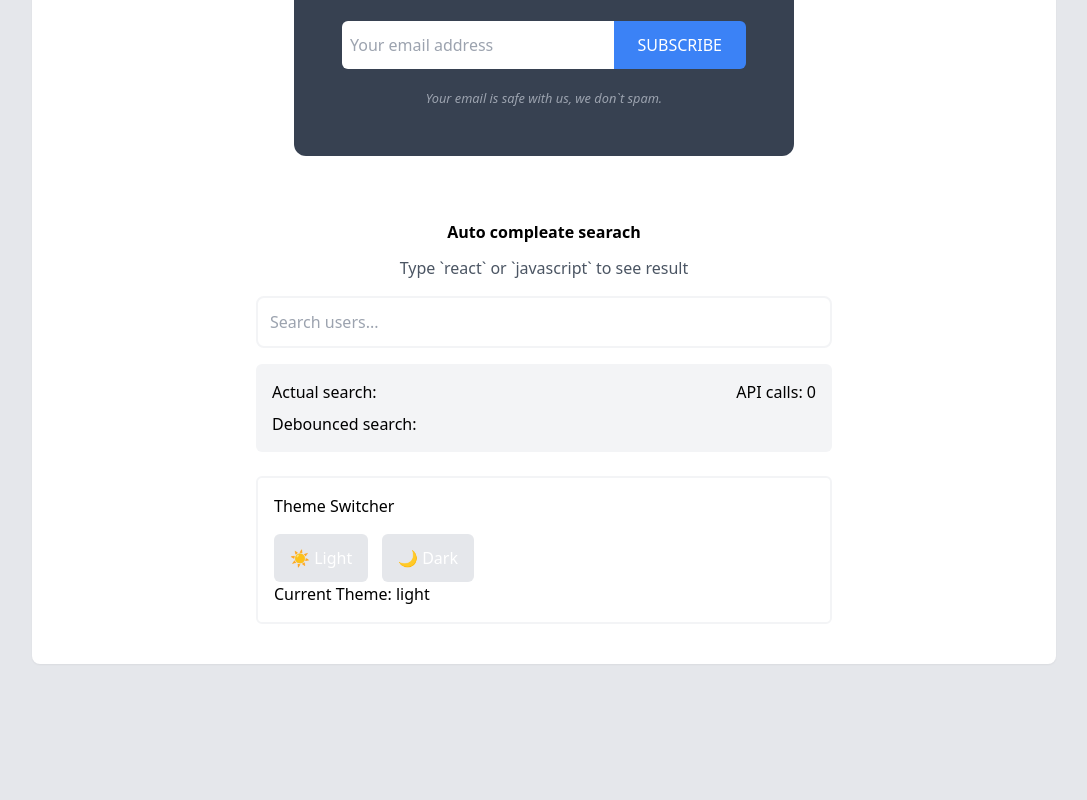
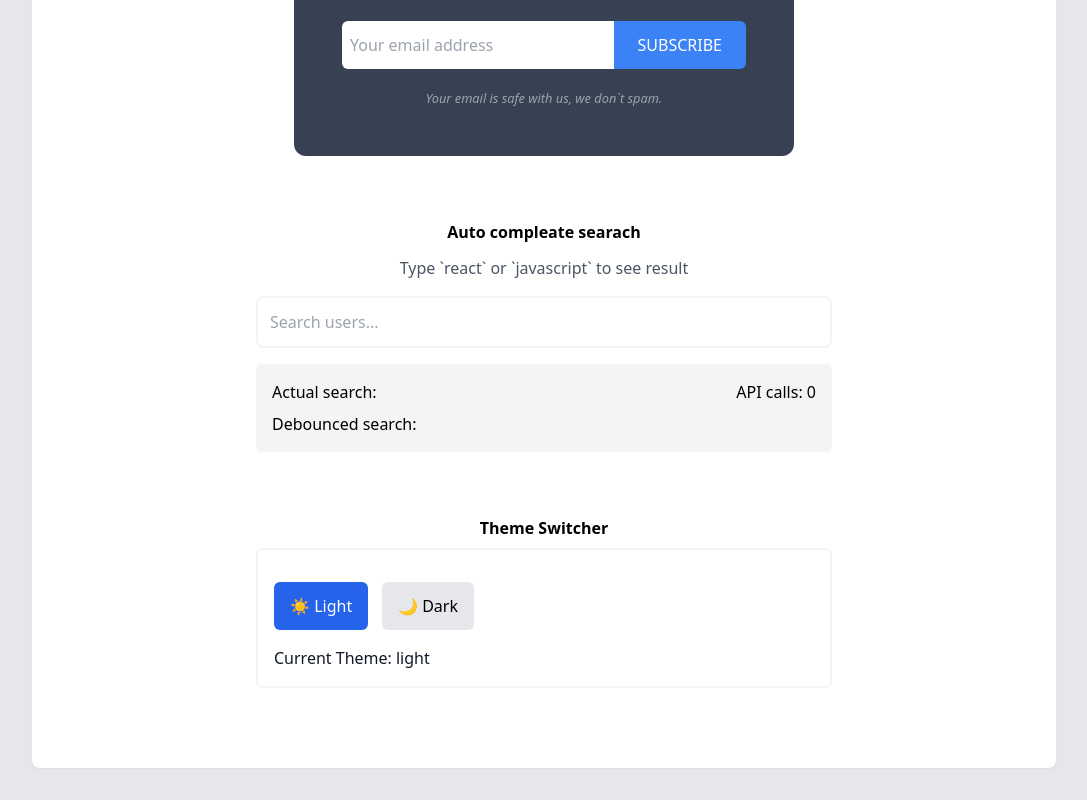
Before and after one commit to szczepanieceryk/daily-coding, a React (Vite) app: page / in a window 1280 px wide. Shown: the part 595-1395 px from the top of the page, without its empty margins (96-1183 px from the left). Before the commit the page ends 1291 px from the top, so only its background shows below. Built offline with nearby package versions, Linux system fonts and the light colour scheme.

Commit message:
feat(ui): use Theme switcher in component

```diff
--- a/src/hooks/useLocalStorage.ts
+++ b/src/hooks/useLocalStorage.ts
@@ -1,6 +1,8 @@
 import { useState, useEffect } from 'react';
 
-const useLocalStorage = (key: string, defaultValue: string) => {
+type Theme = 'light' | 'dark';
+
+const useLocalStorage = (key: string, defaultValue: Theme) => {
   const [value, setValue] = useState(() => {
     try {
       const item = window.localStorage.getItem(key);
--- a/src/layouts/ThemeSwitcher.tsx
+++ b/src/layouts/ThemeSwitcher.tsx
@@ -1,34 +1,35 @@
-import React, { useState } from 'react';
-
-type Theme = 'light' | 'dark';
+import React from 'react';
+import useLocalStorage from '../hooks/useLocalStorage';
 
 const ThemeSwitcher: React.FC = () => {
-  const [currentTheme, setCurrentTheme] = useState<Theme>('light');
+  const [theme, setTheme] = useLocalStorage('theme', 'light');
 
-  const buttonThemes: Record<Theme, string> = {
-    light: 'bg-blue-500 text-white',
-    dark: 'bg-gray-800 text-white',
-  };
+  const baseClasses = 'rounded-md py-3 px-4';
 
-  const buttonStyles = buttonThemes[currentTheme];
-  const baseClasses = 'rounded-md py-3 px-4 bg-gray-200';
-  const buttonClasses = `${baseClasses} ${buttonStyles}`;
-
-  const handleClick = () => {
-    setCurrentTheme('dark');
-  };
   return (
-    <div className="my-6 p-4 rounded-md border-2 border-gray-100">
-      <span className="block font-medium">Theme Switcher</span>
-      <div className="mt-4 max-w-[200px] flex flex-wrap justify-between">
-        <button onClick={handleClick} className={buttonClasses}>
-          ☀️ Light
-        </button>
-        <button onClick={handleClick} className={buttonClasses}>
-          🌙 Dark
-        </button>
+    <div className="my-[4rem]">
+      <span className="mb-2 block font-medium text-center">
+        <strong>Theme Switcher</strong>
+      </span>
+      <div
+        className={`p-4 rounded-md border-2 border-gray-100 ${theme === 'dark' ? 'bg-gray-900 text-white' : 'bg-white text-gray-900'}`}
+      >
+        <div className="my-4 max-w-[200px] flex flex-wrap justify-between">
+          <button
+            onClick={() => setTheme('light')}
+            className={`${baseClasses} ${theme === 'light' ? 'bg-blue-600 text-white' : 'bg-gray-200 text-black'}`}
+          >
+            ☀️ Light
+          </button>
+          <button
+            onClick={() => setTheme('dark')}
+            className={`${baseClasses}  ${theme === 'dark' ? 'bg-blue-600 text-white' : 'bg-gray-200 text-black'}`}
+          >
+            🌙 Dark
+          </button>
+        </div>
+        <span>Current Theme: {theme}</span>
       </div>
-      <span>Current Theme: {currentTheme}</span>
     </div>
   );
 };
```
